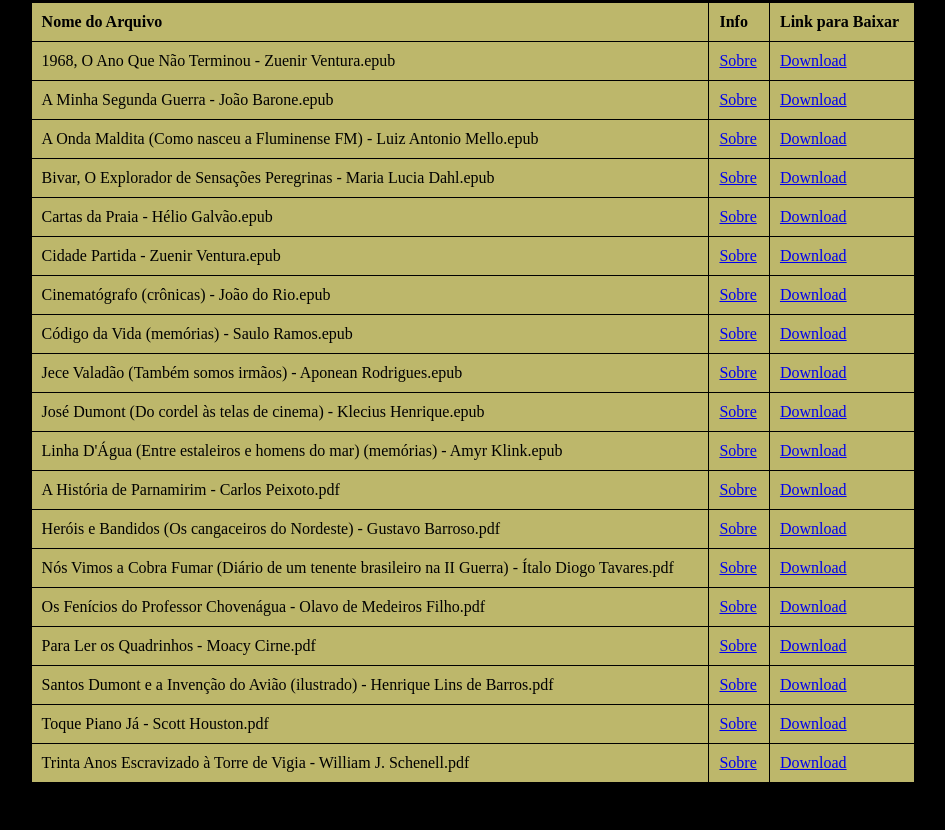
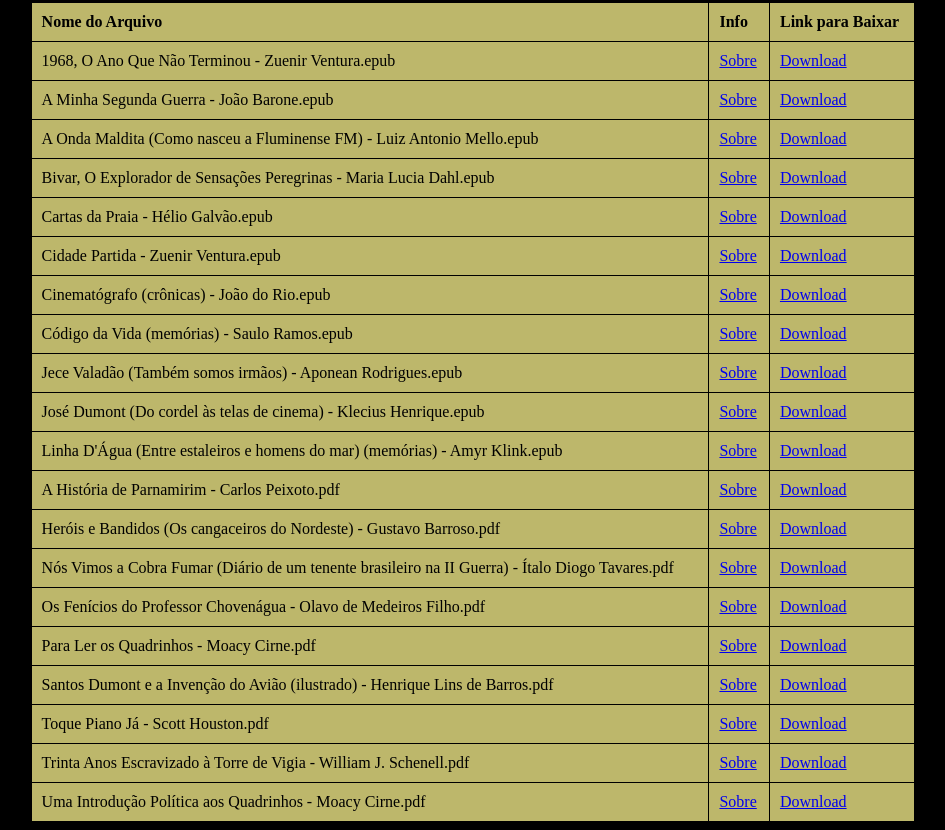
Before and after one commit to eremita-oficial/eremita-oficial.github.io, a plain HTML site: page index.html in a window 1280 px wide. Shown: the part 424-1254 px from the top of the page, without its empty margins (167-1112 px from the left). Before the commit the page ends 1215 px from the top, so only its background shows below. Drawn offline with Linux system fonts and the light colour scheme.

Commit message:
Update index.html

```diff
--- a/index.html
+++ b/index.html
@@ -131,6 +131,11 @@
             <td><a href="https://www.google.com/search?q=Trinta Anos Escravizado à Torre de Vigia - William J. Schenell+sinopse" target=_blank>Sobre</td>
             <td><a href="https://github.com/eremita-oficial/Eremita-Ebooks/blob/main/Trinta_Anos_Escravizado_a_Torre_de_Vigia_-_William_J._Schenell.pdf" target=_blank>Download</a></td>
         </tr>
+        <tr>
+            <td>Uma Introdução Política aos Quadrinhos - Moacy Cirne.pdf</td>
+            <td><a href="https://www.google.com/search?q=Uma Introdução Política aos Quadrinhos - Moacy Cirne+sinopse" target=_blank>Sobre</td>
+            <td><a href="https://github.com/eremita-oficial/Eremita-Ebooks/blob/main/Uma_Introducao_Politica_aos_Quadrinhos_-_Moacy_Cirne.pdf" target=_blank>Download</a></td>
+        </tr>
     </table>
 </body>
 </html>
```
